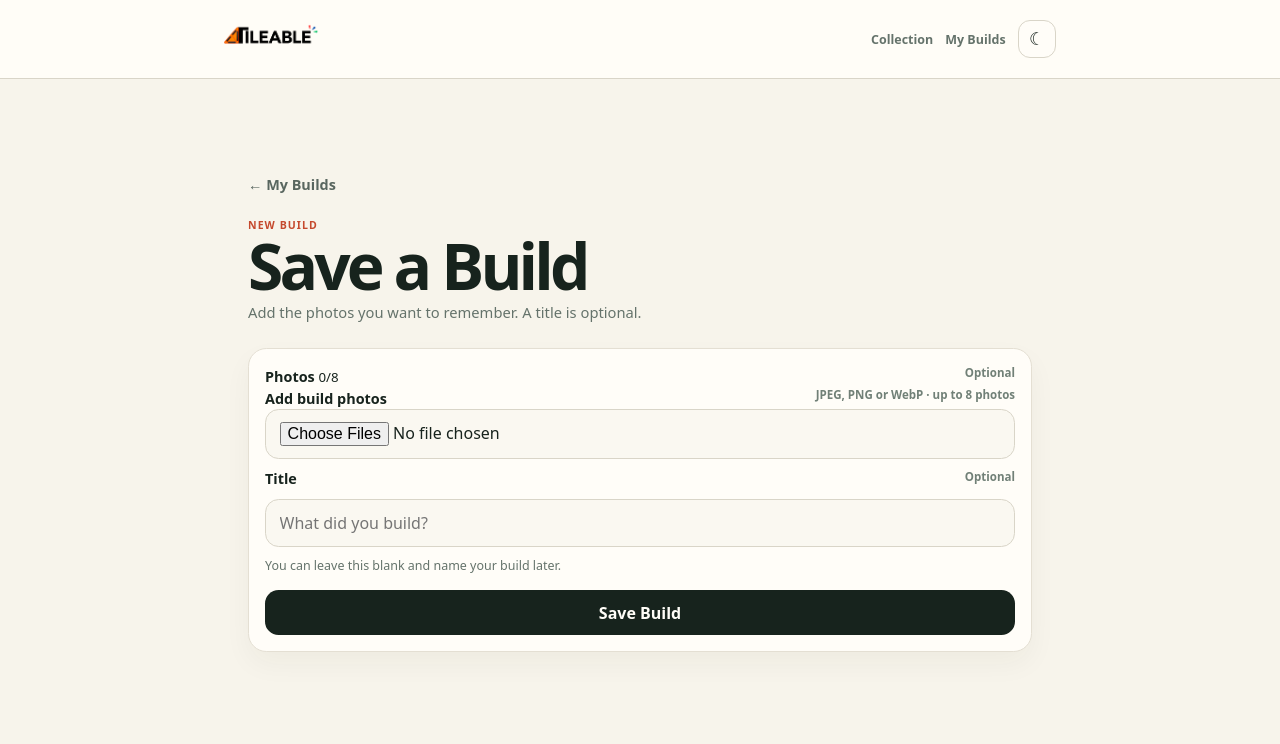
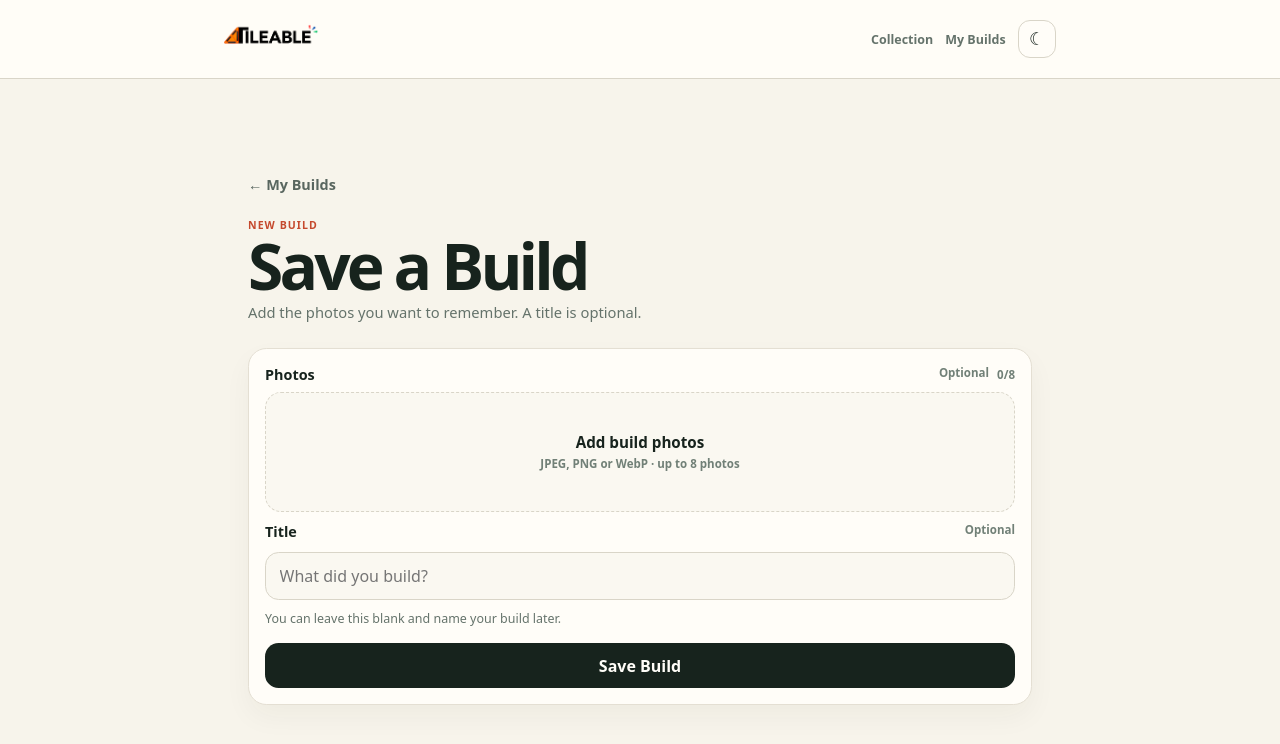
Before and after one commit to kaylasreynolds/magnetic-builds, a Next.js app: page /builds/new in a window 1280 px wide. Shown: the top 744 px of the page. Built offline with nearby package versions, Linux system fonts and the light colour scheme.

Commit message:
Style build photo picker and gallery

```diff
--- a/src/app/builds/builds.css
+++ b/src/app/builds/builds.css
@@ -12,6 +12,8 @@
 .build-media-placeholder { min-height: 9rem; display: grid; place-content: center; justify-items: center; gap: .35rem; background: var(--surface-muted); color: var(--text-muted); }
 .build-media-placeholder span { font-size: 2.2rem; line-height: 1; }
 .build-media-placeholder small { font-size: .7rem; font-weight: 800; letter-spacing: .04em; text-transform: uppercase; }
+.build-card-photo { aspect-ratio: 4 / 3; overflow: hidden; background: var(--surface-muted); }
+.build-card-photo img { width: 100%; height: 100%; display: block; object-fit: cover; }
 .build-card-copy { display: flex; align-items: start; justify-content: space-between; gap: .75rem; padding: .9rem; }
 .build-card-copy h2 { margin: 0 0 .18rem; font-size: 1.05rem; }
 .build-card-copy p { margin: 0; color: var(--text-secondary); font-size: .76rem; }
@@ -19,10 +21,24 @@
 .build-form { display: grid; gap: .65rem; padding: 1rem; border: 1px solid var(--border-soft); border-radius: 1.15rem; background: var(--surface); box-shadow: var(--shadow); }
 .build-form label { font-size: .9rem; font-weight: 800; }
 .build-form label span { float: right; color: var(--text-muted); font-size: .72rem; font-weight: 600; }
-.build-form input { min-height: 3rem; width: 100%; padding: .75rem .85rem; border: 1px solid var(--border); border-radius: .85rem; background: var(--surface-soft); color: var(--text); }
-.build-form input:focus { outline: 3px solid color-mix(in srgb, var(--accent) 25%, transparent); border-color: var(--text-muted); }
+.build-form input[type="text"] { min-height: 3rem; width: 100%; padding: .75rem .85rem; border: 1px solid var(--border); border-radius: .85rem; background: var(--surface-soft); color: var(--text); }
+.build-form input[type="text"]:focus { outline: 3px solid color-mix(in srgb, var(--accent) 25%, transparent); border-color: var(--text-muted); }
 .build-form-help { margin: 0 0 .3rem; color: var(--text-secondary); font-size: .78rem !important; }
 .build-error { margin: 0; color: var(--accent); font-size: .82rem !important; font-weight: 700; }
+.build-photo-field { display: grid; gap: .5rem; }
+.build-photo-label-row { display: flex; align-items: center; justify-content: space-between; gap: .5rem; }
+.build-photo-label-row label { flex: 1; }
+.build-photo-label-row small { color: var(--text-muted); font-size: .72rem; font-weight: 800; }
+.build-photo-picker { min-height: 7.5rem; display: grid; place-content: center; gap: .25rem; padding: 1rem; border: 1.5px dashed var(--border); border-radius: 1rem; background: var(--surface-soft); text-align: center; cursor: pointer; }
+.build-photo-picker strong { font-size: .95rem; }
+.build-photo-picker span { color: var(--text-secondary); font-size: .72rem; font-weight: 600; }
+.build-photo-input { position: absolute; width: 1px; height: 1px; overflow: hidden; clip: rect(0 0 0 0); white-space: nowrap; clip-path: inset(50%); }
+.build-photo-input:focus-visible + * { outline: 3px solid color-mix(in srgb, var(--accent) 25%, transparent); }
+.build-photo-previews { display: grid; grid-template-columns: repeat(3, minmax(0, 1fr)); gap: .5rem; }
+.build-photo-preview { position: relative; aspect-ratio: 1; overflow: hidden; border: 1px solid var(--border-soft); border-radius: .8rem; background: var(--surface-muted); }
+.build-photo-preview img { width: 100%; height: 100%; display: block; object-fit: cover; }
+.build-photo-preview button { position: absolute; top: .35rem; right: .35rem; width: 1.8rem; height: 1.8rem; display: grid; place-items: center; border: 0; border-radius: 999px; background: color-mix(in srgb, var(--surface) 88%, transparent); color: var(--text); font-size: 1.2rem; line-height: 1; box-shadow: var(--shadow); cursor: pointer; }
+.cover-badge { position: absolute; left: .35rem; bottom: .35rem; padding: .2rem .42rem; border-radius: 999px; background: color-mix(in srgb, var(--surface) 88%, transparent); color: var(--text); font-size: .62rem; font-weight: 800; text-transform: uppercase; }
 .build-detail-shell { width: 100%; max-width: 42rem; margin-inline: auto; }
 .build-detail-shell h1 {
   max-width: 22ch;
@@ -33,6 +49,12 @@
 }
 .build-detail-media { min-height: 10.5rem; border: 1px dashed var(--border); border-radius: 1.15rem; }
 .build-detail-media strong { color: var(--text); }
+.build-photo-gallery { display: grid; gap: .6rem; }
+.build-cover-photo { aspect-ratio: 4 / 3; overflow: hidden; border: 1px solid var(--border-soft); border-radius: 1.15rem; background: var(--surface-muted); }
+.build-cover-photo img { width: 100%; height: 100%; display: block; object-fit: cover; }
+.build-gallery-strip { display: grid; grid-auto-flow: column; grid-auto-columns: minmax(6rem, 30%); gap: .5rem; overflow-x: auto; padding-bottom: .2rem; scroll-snap-type: x proximity; }
+.build-gallery-photo { aspect-ratio: 1; overflow: hidden; border: 1px solid var(--border-soft); border-radius: .8rem; background: var(--surface-muted); scroll-snap-align: start; }
+.build-gallery-photo img { width: 100%; height: 100%; display: block; object-fit: cover; }
 .build-metadata { display: grid; grid-template-columns: repeat(3, minmax(0, 1fr)); gap: .5rem; margin: 0; }
 .build-metadata div { min-width: 0; padding: .65rem .55rem; border: 1px solid var(--border-soft); border-radius: .85rem; background: var(--surface); text-align: center; }
 .build-metadata dt { color: var(--text-muted); font-size: .65rem; font-weight: 800; text-transform: uppercase; }
@@ -42,4 +64,5 @@
   .builds-heading .primary-action { width: auto; min-width: 10rem; }
   .build-grid { grid-template-columns: repeat(2, minmax(0, 1fr)); }
   .build-detail-shell h1 { font-size: clamp(2.25rem, 4.5vw, 3rem); }
+  .build-photo-previews { grid-template-columns: repeat(4, minmax(0, 1fr)); }
 }
```
